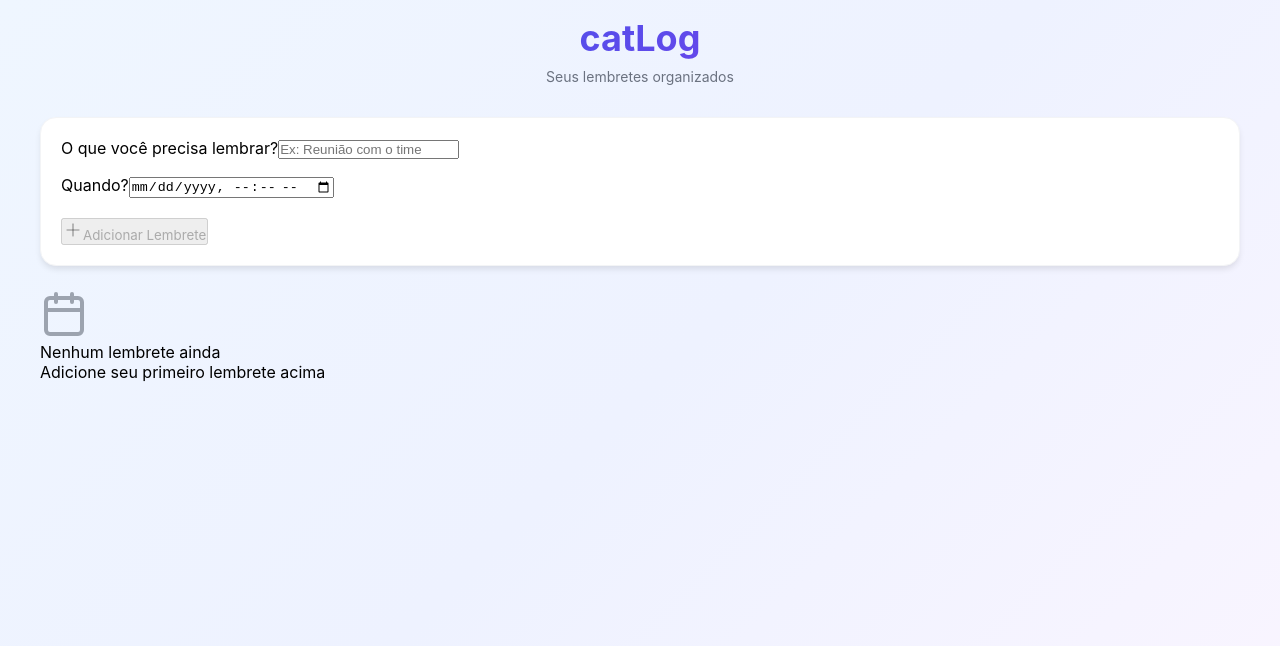
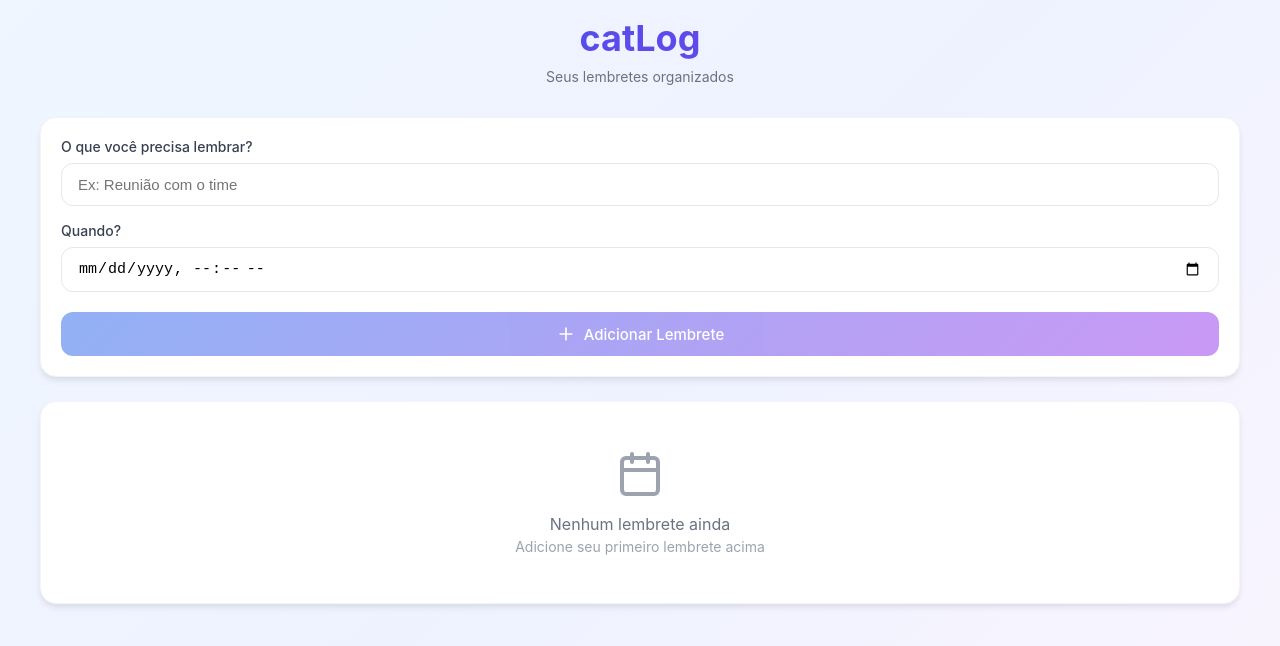
Before and after one commit to Fabiopmfilho/CatLog, a React (Vite) app: page / in a window 1280 px wide. Shown: the top 646 px of the page. Built offline with nearby package versions, Linux system fonts and the light colour scheme.

Commit message:
feat: add style to labels, buttons and news cards

```diff
--- a/src/App.module.css
+++ b/src/App.module.css
@@ -47,3 +47,170 @@
 .formGroup:last-of-type {
   margin-bottom: 20px;
 }
+
+.label {
+  display: block;
+  font-size: 14px;
+  font-weight: 500;
+  color: #374151;
+  margin-bottom: 8px;
+}
+
+.input {
+  width: 100%;
+  padding: 12px 16px;
+  border: 1px solid #e5e7eb;
+  border-radius: 12px;
+  font-size: 15px;
+  outline: none;
+  transition: all 0.2s;
+  box-sizing: border-box;
+}
+
+.input:focus {
+  border-color: #2563eb;
+  box-shadow: 0 0 0 3px rgba(37, 99, 235, 0.1);
+}
+
+.addButton {
+  width: 100%;
+  background: linear-gradient(135deg, #2563eb 0%, #9333ea 100%);
+  color: white;
+  padding: 12px 24px;
+  border-radius: 12px;
+  border: none;
+  font-size: 15px;
+  font-weight: 500;
+  cursor: pointer;
+  display: flex;
+  align-items: center;
+  justify-content: center;
+  gap: 8px;
+  transition: all 0.2s;
+}
+
+.addButton:hover:not(:disabled) {
+  transform: translateY(-1px);
+  box-shadow: 0 4px 12px rgba(37, 99, 235, 0.4);
+}
+
+.addButton:disabled {
+  opacity: 0.5;
+  cursor: not-allowed;
+}
+
+.remindersList {
+  display: flex;
+  flex-direction: column;
+  gap: 12px;
+}
+
+.emptyState {
+  background: white;
+  border-radius: 16px;
+  box-shadow: 0 4px 6px -1px rgba(0, 0, 0, 0.1);
+  padding: 48px 24px;
+  text-align: center;
+  border: 1px solid #f3f4f6;
+}
+
+.emptyText {
+  color: #6b7280;
+  font-size: 16px;
+  margin: 12px 0 4px;
+}
+
+.emptySubtext {
+  color: #9ca3af;
+  font-size: 14px;
+  margin: 0;
+}
+
+.reminderCard {
+  background: white;
+  border-radius: 12px;
+  box-shadow: 0 2px 4px rgba(0, 0, 0, 0.08);
+  padding: 16px;
+  border: 1px solid #f3f4f6;
+  transition: all 0.2s;
+}
+
+.reminderCard:hover {
+  box-shadow: 0 4px 12px rgba(0, 0, 0, 0.12);
+  transform: translateY(-1px);
+}
+
+.reminderCardPast {
+  border: 1px solid #fecaca;
+  background: rgba(254, 226, 226, 0.3);
+}
+
+.reminderContent {
+  display: flex;
+  align-items: flex-start;
+  justify-content: space-between;
+  gap: 16px;
+}
+
+.reminderInfo {
+  flex: 1;
+  min-width: 0;
+}
+
+.reminderText {
+  font-weight: 500;
+  color: #111827;
+  margin: 0 0 8px 0;
+  font-size: 15px;
+  word-wrap: break-word;
+}
+
+.reminderTextPast {
+  color: #7f1d1d;
+}
+
+.reminderMeta {
+  display: flex;
+  flex-wrap: wrap;
+  gap: 12px;
+  font-size: 14px;
+}
+
+.metaItem {
+  display: flex;
+  align-items: center;
+  gap: 4px;
+  color: #6b7280;
+}
+
+.metaItemPast {
+  color: #dc2626;
+}
+
+.badge {
+  padding: 2px 8px;
+  background: #fee2e2;
+  color: #991b1b;
+  font-size: 12px;
+  border-radius: 9999px;
+  font-weight: 500;
+}
+
+.deleteButton {
+  color: #9ca3af;
+  background: transparent;
+  border: none;
+  padding: 8px;
+  border-radius: 8px;
+  cursor: pointer;
+  transition: all 0.2s;
+  display: flex;
+  align-items: center;
+  justify-content: center;
+  flex-shrink: 0;
+}
+
+.deleteButton:hover {
+  color: #ef4444;
+  background: #fee2e2;
+}
```
